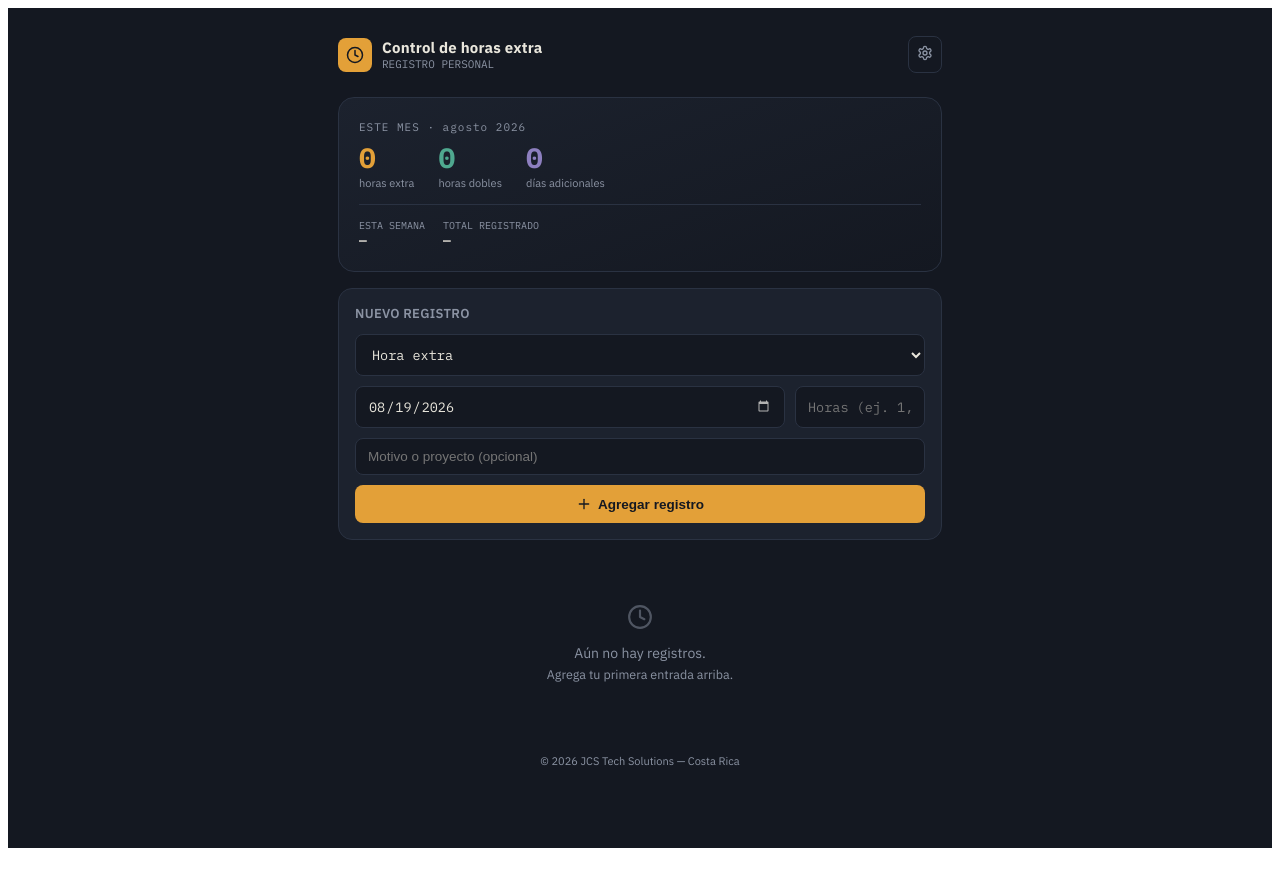
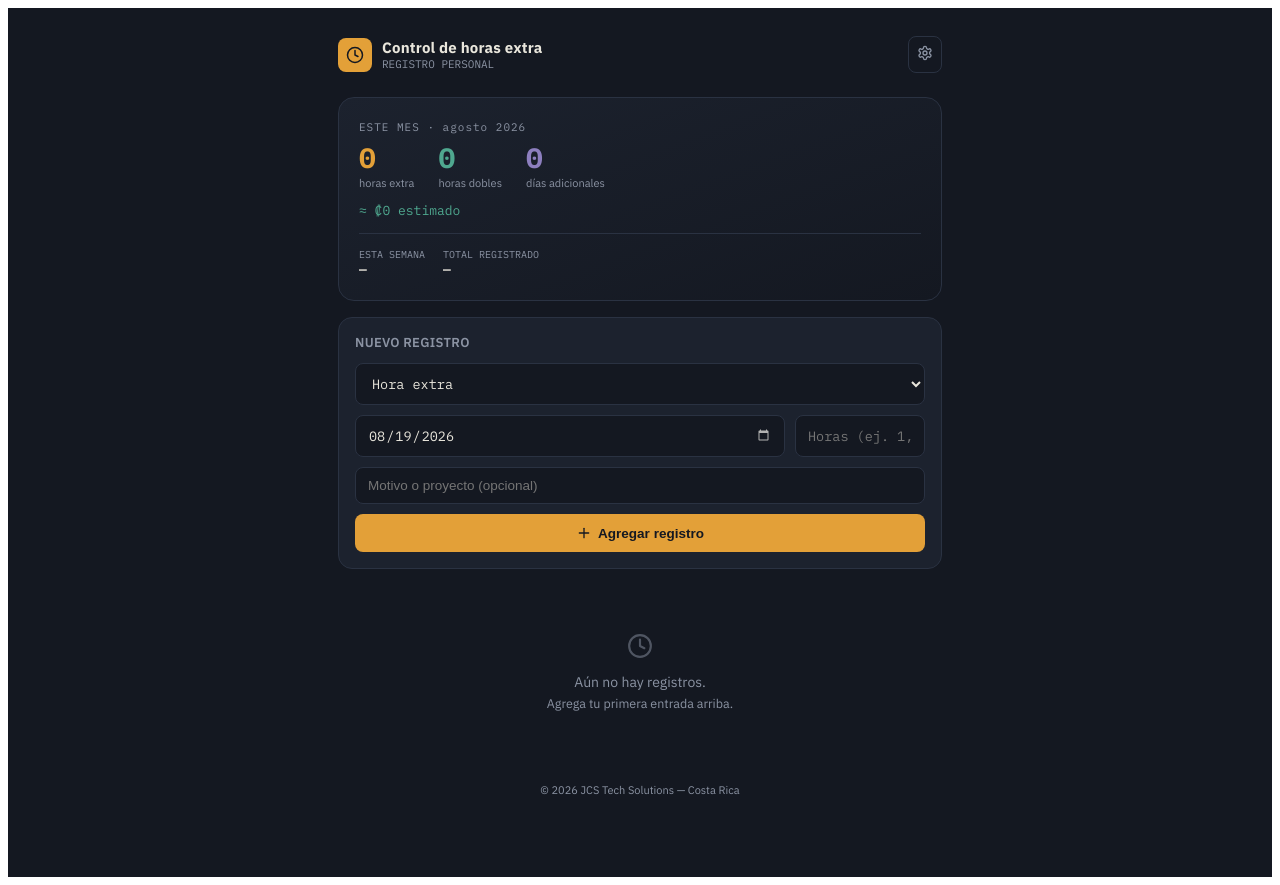
Before and after one commit to loviqcr/control-de-horas-extra, a React (Vite) app: page / in a window 1280 px wide. Before the commit the page ends 856 px from the top, so only its background shows below. Built offline with nearby package versions, Linux system fonts and the light colour scheme.

Commit message:
Set default overtime rates

```diff
--- a/src/control-horas-extra.jsx
+++ b/src/control-horas-extra.jsx
@@ -63,6 +63,7 @@ function dayLabel(iso) {
 
 const STORAGE_KEY = "ot-entries";
 const SETTINGS_KEY = "ot-settings";
+const DEFAULT_RATES = { extra: "3506,75", doble: "4675,00", dia: "24543,74" };
 
 export default function OvertimeTracker() {
   const [entries, setEntries] = useState([]);
@@ -70,7 +71,7 @@ export default function OvertimeTracker() {
   const [error, setError] = useState(null);
   const [saving, setSaving] = useState(false);
 
-  const [rates, setRates] = useState({ extra: "", doble: "", dia: "" });
+  const [rates, setRates] = useState(DEFAULT_RATES);
   const [showSettings, setShowSettings] = useState(false);
 
   const [form, setForm] = useState({
@@ -100,7 +101,7 @@ export default function OvertimeTracker() {
           note: e.note || "",
         }));
 
-        let loadedRates = { extra: "", doble: "", dia: "" };
+        let loadedRates = DEFAULT_RATES;
         try {
           const raw2 = localStorage.getItem(SETTINGS_KEY);
           if (raw2) {
@@ -116,7 +117,7 @@ export default function OvertimeTracker() {
             }
           }
         } catch (e) {
-          loadedRates = { extra: "", doble: "", dia: "" };
+          loadedRates = DEFAULT_RATES;
         }
 
         setEntries(loadedEntries.sort((a, b) => b.date.localeCompare(a.date) || b.id - a.id));
```
